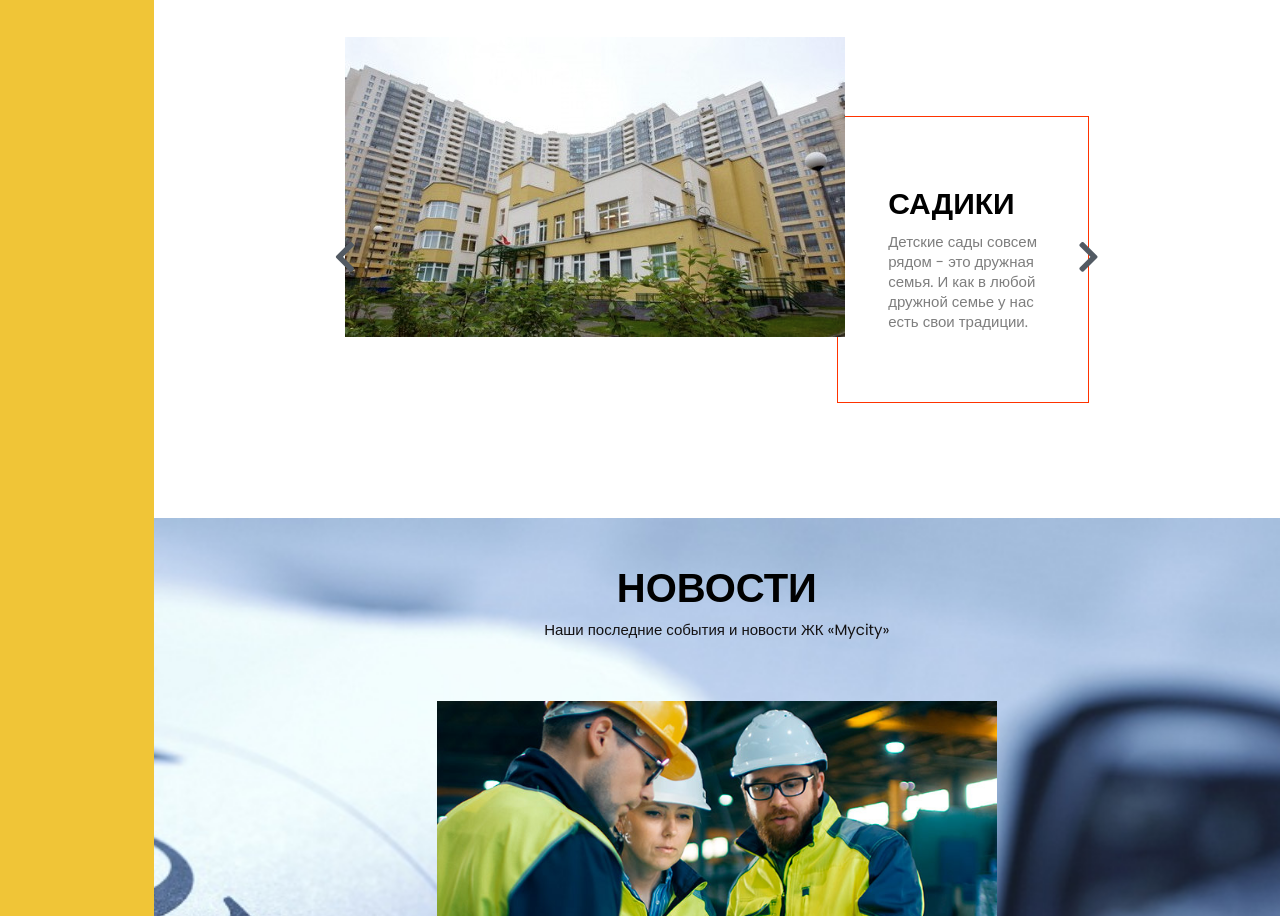
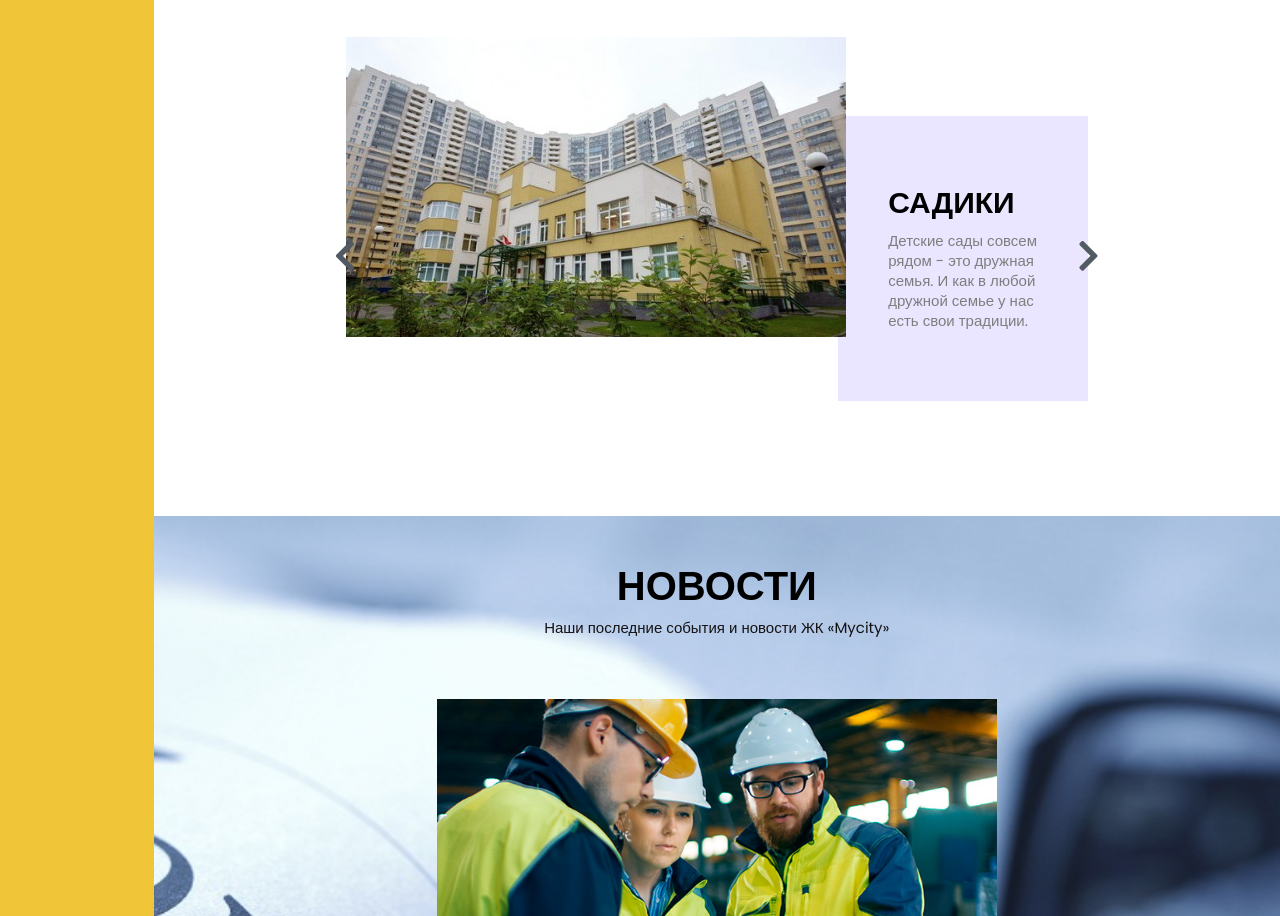
Before and after one commit to egorvegel/Citizen, a plain HTML site: page index.html in a window 1280 px wide. Shown: the part 4467-5383 px from the top of the page. Drawn offline with nearby package versions, Linux system fonts and the light colour scheme; files that its build step writes are made by us from their sources.

Commit message:
Update style.less

```diff
--- a/style.less
+++ b/style.less
@@ -322,6 +322,8 @@ a{
 
             color: #fff;
             font-size: 35px;
+
+
 
             .link();
 
@@ -666,7 +668,13 @@ a{
 
             .slick-arrow{
                 color: #525a63;
-
+                transition: color linear 0.3s;
+                &:hover{
+                    color: @orange;
+                }
+                &:active{
+                    color: @red;
+                }
             }
 
             .slick-dots{
@@ -691,10 +699,10 @@ a{
                     width: 19%;
                     z-index: -1;
 
-                    border: 1px solid #ff3300;
                     padding: 70px 50px;
                     margin-top: 10%;
                     margin-left: -1%;
+                    background: #ebe6ff;
                     &_title{
                         margin-bottom: 10px;
                         font-size: 30px;
```
